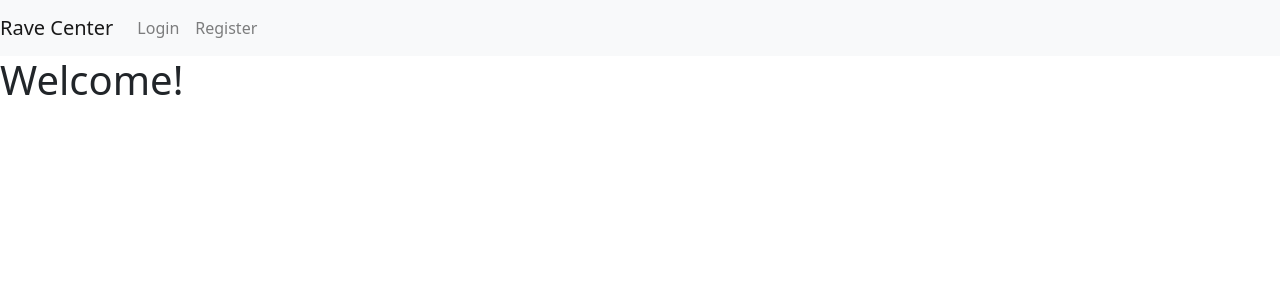
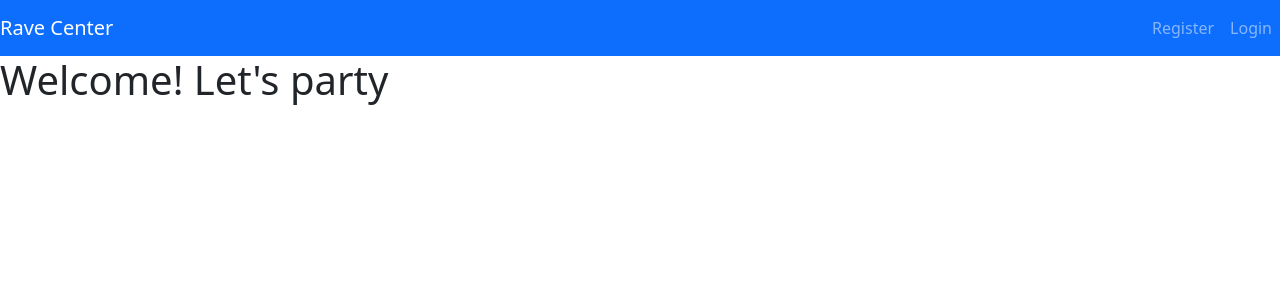
Before and after one commit to fredthuo1/RaveCenter, a React (Create React App) app in the folder client/: page / in a window 1280 px wide. Shown: the top 300 px of the page. Built offline with nearby package versions, Linux system fonts and the light colour scheme; a small style sheet from the web is missing.

Commit message:
fixed nav and home page to show user name and logout button

```diff
--- a/client/src/App.js
+++ b/client/src/App.js
@@ -1,15 +1,9 @@
-import React, { useState } from 'react';
 import AppRouter from './AppRouter';
-import UserContext from './UserContext';
 import 'bootstrap/dist/css/bootstrap.min.css';
 
 function App() {
-    const [user, setUser] = useState(null);
-
     return (
-        <UserContext.Provider value={{ user, setUser }}>
-            <AppRouter />
-        </UserContext.Provider>
+        <AppRouter />
     );
 }
 
--- a/client/src/AppRouter.js
+++ b/client/src/AppRouter.js
@@ -1,12 +1,16 @@
-import React from 'react';
+import { useState } from 'react';
 import { BrowserRouter as Router, Route, Routes } from 'react-router-dom';
+import UserContext from './UserContext';
 import Navbar from './components/Navbar';
 import Register from './components/Register';
 import Login from './components/Login';
 import Home from './components/HomePage';
 
 const AppRouter = () => {
+    const [user, setUser] = useState(null);
+
     return (
+        <UserContext.Provider value={{ user, setUser }}>
             <Router>
                 <Navbar />
                 <Routes>
@@ -15,6 +19,7 @@ const AppRouter = () => {
                     <Route path="/login" element={<Login />} />
                 </Routes>
             </Router>
+        </UserContext.Provider>
     );
 };
 
--- a/client/src/components/HomePage.js
+++ b/client/src/components/HomePage.js
@@ -6,7 +6,11 @@ const HomePage = () => {
 
     return (
         <div>
-            <h1>Welcome!</h1>
+            {user ? (
+                <h1>Welcome, {user.username}!</h1>
+            ) : (
+                <h1>Welcome! Let's party</h1>
+            )}
         </div>
     );
 };
--- a/client/src/components/Navbar.js
+++ b/client/src/components/Navbar.js
@@ -1,18 +1,58 @@
-import React from 'react';
+import React, { useContext } from 'react';
 import { Link } from 'react-router-dom';
+import UserContext from '../UserContext';
+
 
 const Navbar = () => {
+    const { user, setUser } = useContext(UserContext);
+
+    console.log('User in Navigation:', user); // Add this line to debug
+
+    const handleLogout = () => {
+        setUser(null);
+    };
+
     return (
-        <nav className="navbar navbar-expand-lg navbar-light bg-light">
-            <Link className="navbar-brand" to="/">Rave Center</Link>
-            <div className="collapse navbar-collapse">
-                <ul className="navbar-nav">
-                    <li className="nav-item">
-                        <Link className="nav-link" to="/login">Login</Link>
-                    </li>
-                    <li className="nav-item">
-                        <Link className="nav-link" to="/register">Register</Link>
-                    </li>
+        <nav className="navbar navbar-expand-lg navbar-dark bg-primary">
+            <Link className="navbar-brand" to="/">
+                Rave Center
+            </Link>
+            <button
+                className="navbar-toggler"
+                type="button"
+                data-toggle="collapse"
+                data-target="#navbarNav"
+                aria-controls="navbarNav"
+                aria-expanded="false"
+                aria-label="Toggle navigation"
+            >
+                <span className="navbar-toggler-icon"></span>
+            </button>
+            <div className="collapse navbar-collapse" id="navbarNav">
+                <ul className="navbar-nav ml-auto">
+                    {!user && (
+                        <>
+                            <li className="nav-item">
+                                <Link className="nav-link" to="/register">
+                                    Register
+                                </Link>
+                            </li>
+                            <li className="nav-item">
+                                <Link className="nav-link" to="/login">
+                                    Login
+                                </Link>
+                            </li>
+                        </>
+                    )}
+                    {user && (
+                        <>
+                            <li className="nav-item">
+                                <Link className="nav-link" to="/" onClick={handleLogout}>
+                                    Logout
+                                </Link>
+                            </li>
+                        </>
+                    )}
                 </ul>
             </div>
         </nav>
```
Also changed, not shown: 1 other file (tests, documents, lock files or other folders). Lines whose indentation alone changed are shown as unchanged.
